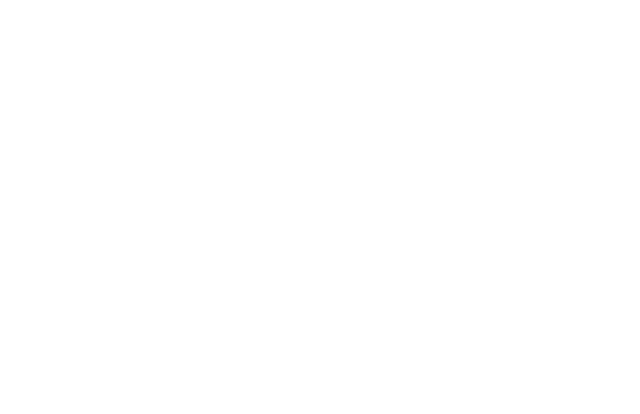
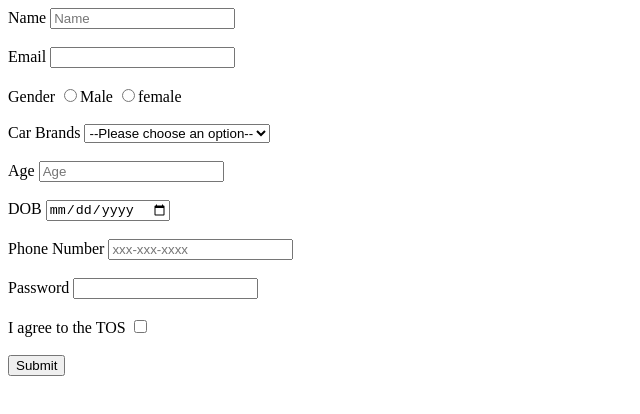
Before and after one commit to acciojob/signup-form-car-beastvaibhv, a website: page main.html in a window 1280 px wide. Shown: the whole page, without its empty margins (0-640 px from the left). Drawn offline with Linux system fonts and the light colour scheme.

Commit message:
created a submission

```diff
--- a/main.html
+++ b/main.html
@@ -8,6 +8,59 @@
 
 <body>
 	<!-- the entire body must be written by student -->
+	<form method="post">
+		<label for="name">Name</label>
+		<input id="name" required type="text" placeholder="Name">
+        <br>
+		<br>
+		<label for="email">Email</label>
+		<input id="email" required type="email" placeholder="">
+<br>
+		<br>
+		<label for="gender">Gender</label>
+		<label ><input id="gender_m" name="gender" required type="radio" >Male</label>
+		<label ><input id="gender_f"  name="gender" required type="radio" >female</label>
+		<br>
+		<br>
+
+		<label for="cars">Car Brands</label>
+		<select id ="cars" name="cars"  >
+			<option value="" disabled selected hidden>--Please choose an option--</option>
+			<option value ="BMW">BMW</option>
+			<option value= "Mercedes">Mercedes</option>
+			<option value= "Ford">Ford</option>
+			<option value= "Ferrari">Ferrari</option>
+			<option value="Porsche">Porsche</option>
+			<option value ="Bentley">Bentley</option>
+			<option value="Lambhorgini">Lambhorgini</option>
+
+		</select>
+		<br>
+		<br>
+
+		<label for="age">Age</label>
+		<input id="age" required type="number" placeholder="Age">
+<br>
+		<br>
+		<label for="dob">DOB</label>
+		<input id="dob" required type="date" placeholder="">
+<br>
+		<br>
+		<label for="tel">Phone Number</label>
+		<input id="tel"  type="tel" placeholder="xxx-xxx-xxxx">
+<br>
+		<br>
+		<label for="password">Password</label>
+		<input id="password" required type="password" placeholder="">
+<br>
+		<br>
+		<label for="tos">I agree to the TOS</label>
+		<input id="tos" required type="checkbox" placeholder="">
+
+		<br>
+		<br>
+		<input id="" required type="submit" value= "Submit">
+	</form>
     <script type="text/javascript" src="./script.js">
 </script>
 
```
